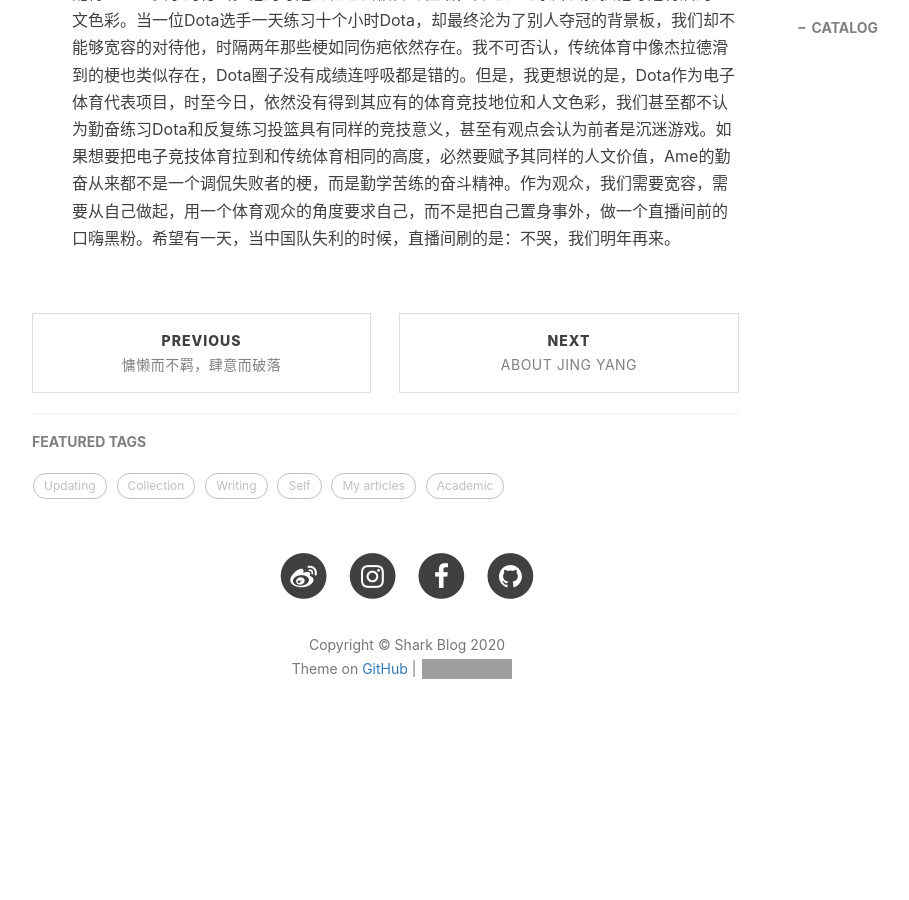
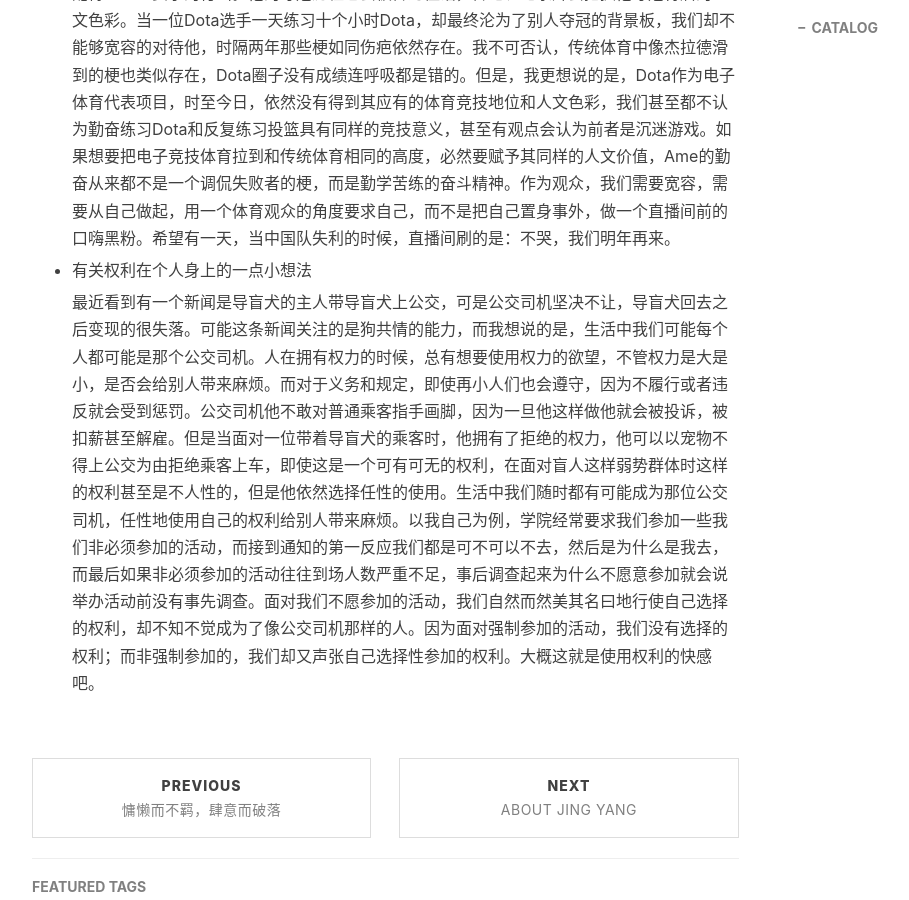
Before and after one commit to sharkjingyang/sharkjingyang.github.io, a Jekyll site: the page built from _posts/2019-11-20-话题和思考.md, in a window 1280 px wide and 900 px high, scrolled down 4753 px. Shown: the whole window, without its empty margins (233-1142 px from the left). Built offline with Jekyll 4.4.1, drawn with Linux system fonts in a browser that asks for light colours; nearby versions of some CDN libraries; comment, search, counter and statistics services are not loaded; before the commit the page ends 5526 px from its top, so only the background shows below that; grey boxes are pictures that could not be loaded.

Commit message:
Update 2019-11-20-话题和思考.md

```diff
--- a/_posts/2019-11-20-话题和思考.md
+++ b/_posts/2019-11-20-话题和思考.md
@@ -70,3 +70,7 @@ tags:
 * **传统经济体育和电子竞技体育**
 
   最近CN Dota日渐式微，LGD突然换走Ame让人大吃一惊。在我印象里，虽然两次TI决赛Ame被喷的体无完肤，但不可否认他依然是LGD大腿之一，远不至于第一个别动刀的地步。刷到一条微博感慨万千。Ame在圈子里是公认的最勤奋的选手之一，几近一天十把Dota修炼的地步，有着“武圣”般的痴狂，对于细节的反复练习，对于自己位置英雄的熟练操作，加之LGD在之前取得的成绩和Ame一步一步从青训队到一队走过来的历程，贴吧感慨最多的就是“天道酬勤”四字。但是在两次TI失利之后，酬勤二字成了在Ame失误或者输掉比赛之后的梗，散失水人、10sBKB小狗等等TI上的操作成了直播间里挥之不去的字眼。这让我感到Dota作为一个新兴的电子体育竞技项目，却缺乏足够的人文色彩。我不知道这是中国传统一代依然对电子竞技抱有偏见所致还是电子竞技本身固有的缺陷。一位篮球运动员一天练习投篮五个小时，我们会说他勤奋。当他赢得总冠军，我们会为他喝彩，说他天道酬勤，总冠军配得上他一个夏天的苦练，配得上一个赛季的付出。他的夺冠历程也会被传为佳话，传记、纪录片会挖掘他夺冠背后的人文色彩。当一位Dota选手一天练习十个小时Dota，却最终沦为了别人夺冠的背景板，我们却不能够宽容的对待他，时隔两年那些梗如同伤疤依然存在。我不可否认，传统体育中像杰拉德滑到的梗也类似存在，Dota圈子没有成绩连呼吸都是错的。但是，我更想说的是，Dota作为电子体育代表项目，时至今日，依然没有得到其应有的体育竞技地位和人文色彩，我们甚至都不认为勤奋练习Dota和反复练习投篮具有同样的竞技意义，甚至有观点会认为前者是沉迷游戏。如果想要把电子竞技体育拉到和传统体育相同的高度，必然要赋予其同样的人文价值，Ame的勤奋从来都不是一个调侃失败者的梗，而是勤学苦练的奋斗精神。作为观众，我们需要宽容，需要从自己做起，用一个体育观众的角度要求自己，而不是把自己置身事外，做一个直播间前的口嗨黑粉。希望有一天，当中国队失利的时候，直播间刷的是：不哭，我们明年再来。
+
+* 有关权利在个人身上的一点小想法
+
+  最近看到有一个新闻是导盲犬的主人带导盲犬上公交，可是公交司机坚决不让，导盲犬回去之后变现的很失落。可能这条新闻关注的是狗共情的能力，而我想说的是，生活中我们可能每个人都可能是那个公交司机。人在拥有权力的时候，总有想要使用权力的欲望，不管权力是大是小，是否会给别人带来麻烦。而对于义务和规定，即使再小人们也会遵守，因为不履行或者违反就会受到惩罚。公交司机他不敢对普通乘客指手画脚，因为一旦他这样做他就会被投诉，被扣薪甚至解雇。但是当面对一位带着导盲犬的乘客时，他拥有了拒绝的权力，他可以以宠物不得上公交为由拒绝乘客上车，即使这是一个可有可无的权利，在面对盲人这样弱势群体时这样的权利甚至是不人性的，但是他依然选择任性的使用。生活中我们随时都有可能成为那位公交司机，任性地使用自己的权利给别人带来麻烦。以我自己为例，学院经常要求我们参加一些我们非必须参加的活动，而接到通知的第一反应我们都是可不可以不去，然后是为什么是我去，而最后如果非必须参加的活动往往到场人数严重不足，事后调查起来为什么不愿意参加就会说举办活动前没有事先调查。面对我们不愿参加的活动，我们自然而然美其名曰地行使自己选择的权利，却不知不觉成为了像公交司机那样的人。因为面对强制参加的活动，我们没有选择的权利；而非强制参加的，我们却又声张自己选择性参加的权利。大概这就是使用权利的快感吧。
```
